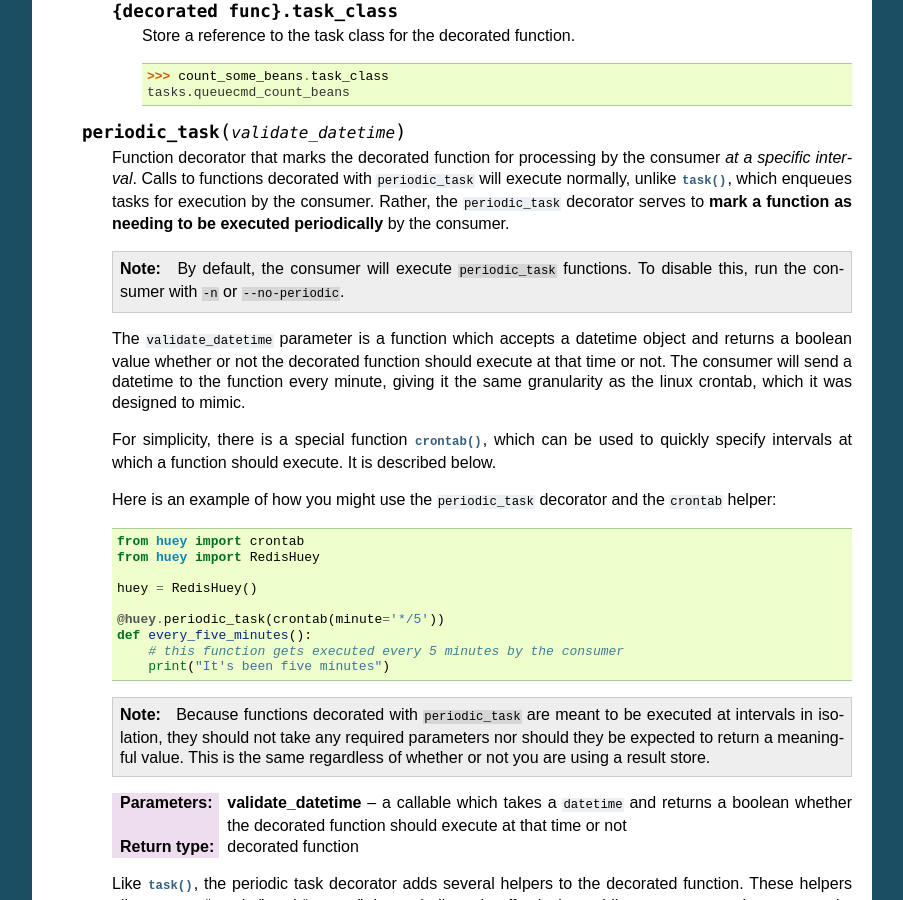
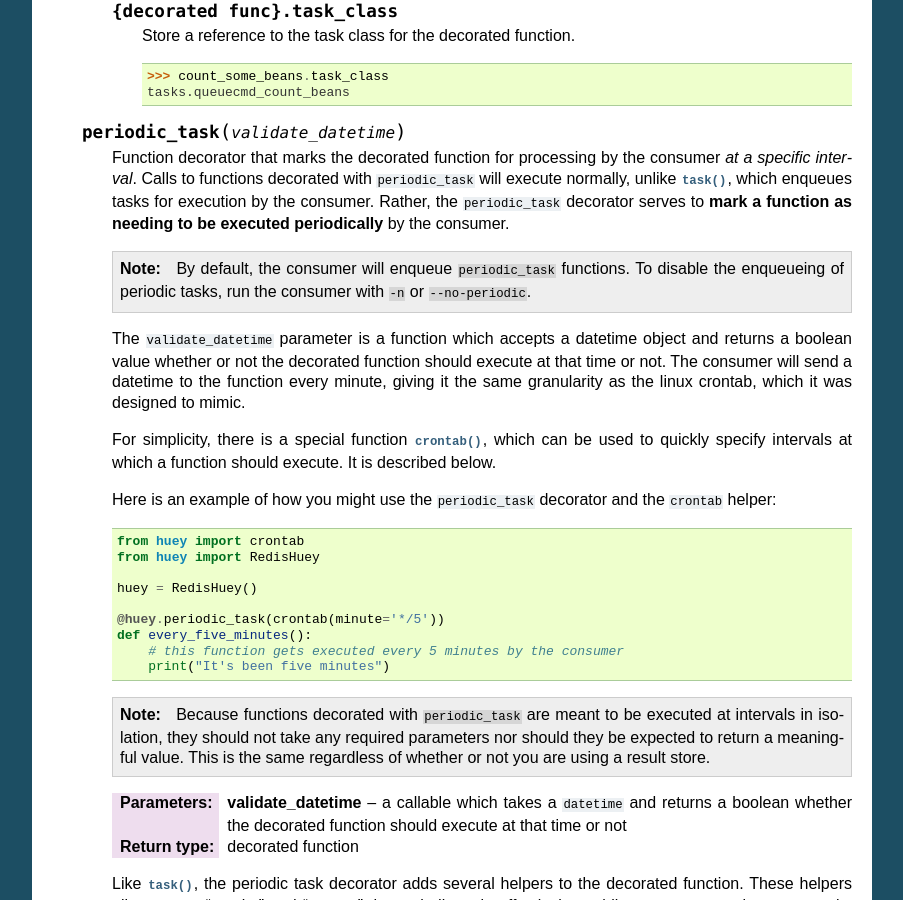
Before and after one commit to coleifer/huey, a Sphinx documentation site: the page built from docs/api.rst, in a window 1280 px wide and 900 px high, scrolled down 3293 px. Shown: the whole window, without its empty margins (198-1101 px from the left). Built offline with Sphinx 7.4.7, drawn with Linux system fonts in a browser that asks for light colours; pages that are not in the unit, such as notebooks, are missing from menus.

Commit message:
Update wording, refs #250.

```diff
--- a/docs/api.rst
+++ b/docs/api.rst
@@ -212,8 +212,9 @@ Function decorators and helpers
         consumer.
 
         .. note::
-            By default, the consumer will execute ``periodic_task`` functions. To
-            disable this, run the consumer with ``-n`` or ``--no-periodic``.
+            By default, the consumer will enqueue ``periodic_task`` functions.
+            To disable the enqueueing of periodic tasks, run the consumer with
+            ``-n`` or ``--no-periodic``.
 
         The ``validate_datetime`` parameter is a function which accepts a datetime
         object and returns a boolean value whether or not the decorated function
```
